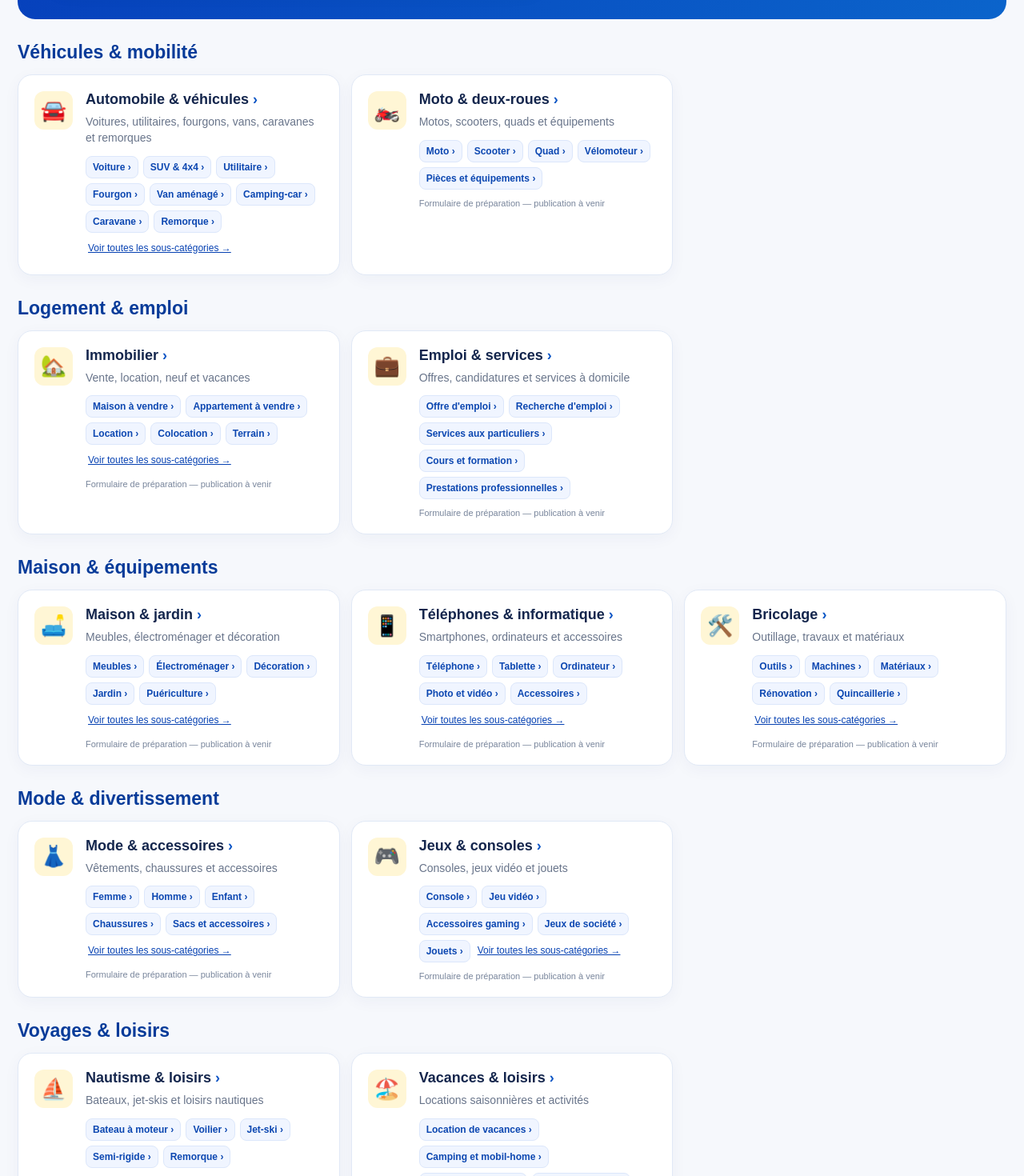
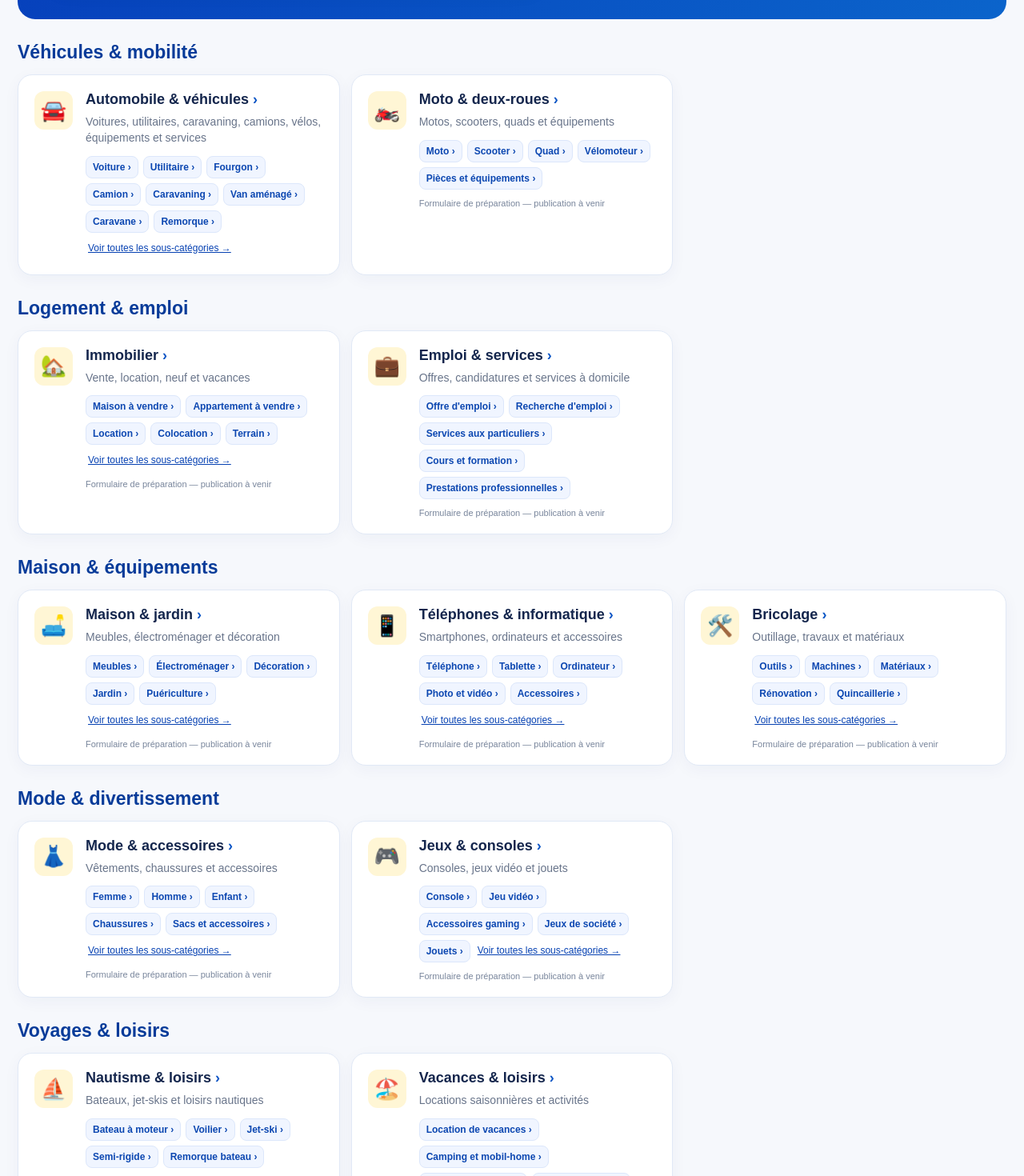
Before and after one commit to Touticimarket/tout-ici-market, a Next.js app: page /deposer in a window 1280 px wide. Shown: the part 347-1817 px from the top of the page at 80% size. Built offline with nearby package versions, Linux system fonts and the light colour scheme.

Commit message:
Expose clickable caravaning, trucks, bicycles and equipment sections on listing hub

```diff
--- a/app/deposer/categories.ts
+++ b/app/deposer/categories.ts
@@ -9,8 +9,8 @@ export type DepotCategorie = {
 };
 
 export const depotCategories: DepotCategorie[] = [
-  {slug:"automobile",nom:"Automobile & véhicules",icone:"🚘",description:"Voitures, utilitaires, fourgons, vans, caravanes et remorques",groupe:"Véhicules & mobilité",
-    sousCategories:["Voiture","SUV & 4x4","Utilitaire","Fourgon","Van aménagé","Camping-car","Caravane","Remorque","Porte-voiture","Pièces automobiles"],
+  {slug:"automobile",nom:"Automobile & véhicules",icone:"🚘",description:"Voitures, utilitaires, caravaning, camions, vélos, équipements et services",groupe:"Véhicules & mobilité",
+    sousCategories:["Voiture","Utilitaire","Fourgon","Camion","Caravaning","Van aménagé","Caravane","Remorque","Vélos","Équipement auto","Équipement caravaning","Équipement nautisme","Équipement vélo","Réparation mécanique"],
     champs:[{nom:"marque",libelle:"Marque"},{nom:"modele",libelle:"Modèle"}]},
   {slug:"moto",nom:"Moto & deux-roues",icone:"🏍️",description:"Motos, scooters, quads et équipements",groupe:"Véhicules & mobilité",
     sousCategories:["Moto","Scooter","Quad","Vélomoteur","Pièces et équipements"],
@@ -37,7 +37,7 @@ export const depotCategories: DepotCategorie[] = [
     sousCategories:["Console","Jeu vidéo","Accessoires gaming","Jeux de société","Jouets","Collections"],
     champs:[{nom:"marque",libelle:"Marque / console"},{nom:"etat",libelle:"État"}]},
   {slug:"nautisme",nom:"Nautisme & loisirs",icone:"⛵",description:"Bateaux, jet-skis et loisirs nautiques",groupe:"Voyages & loisirs",
-    sousCategories:["Bateau à moteur","Voilier","Jet-ski","Semi-rigide","Remorque","Équipement nautique","Autres loisirs"],
+    sousCategories:["Bateau à moteur","Voilier","Jet-ski","Semi-rigide","Remorque bateau","Équipement nautisme","Autres loisirs"],
     champs:[{nom:"marque",libelle:"Marque"},{nom:"modele",libelle:"Modèle"},{nom:"annee",libelle:"Année",type:"number"},{nom:"longueur",libelle:"Longueur (m)"}]},
   {slug:"vacances-loisirs",nom:"Vacances & loisirs",icone:"🏖️",description:"Locations saisonnières et activités",groupe:"Voyages & loisirs",
     sousCategories:["Location de vacances","Camping et mobil-home","Chalet et bungalow","Chambre d'hôtes","Activités","Sport et vélo"],
```
